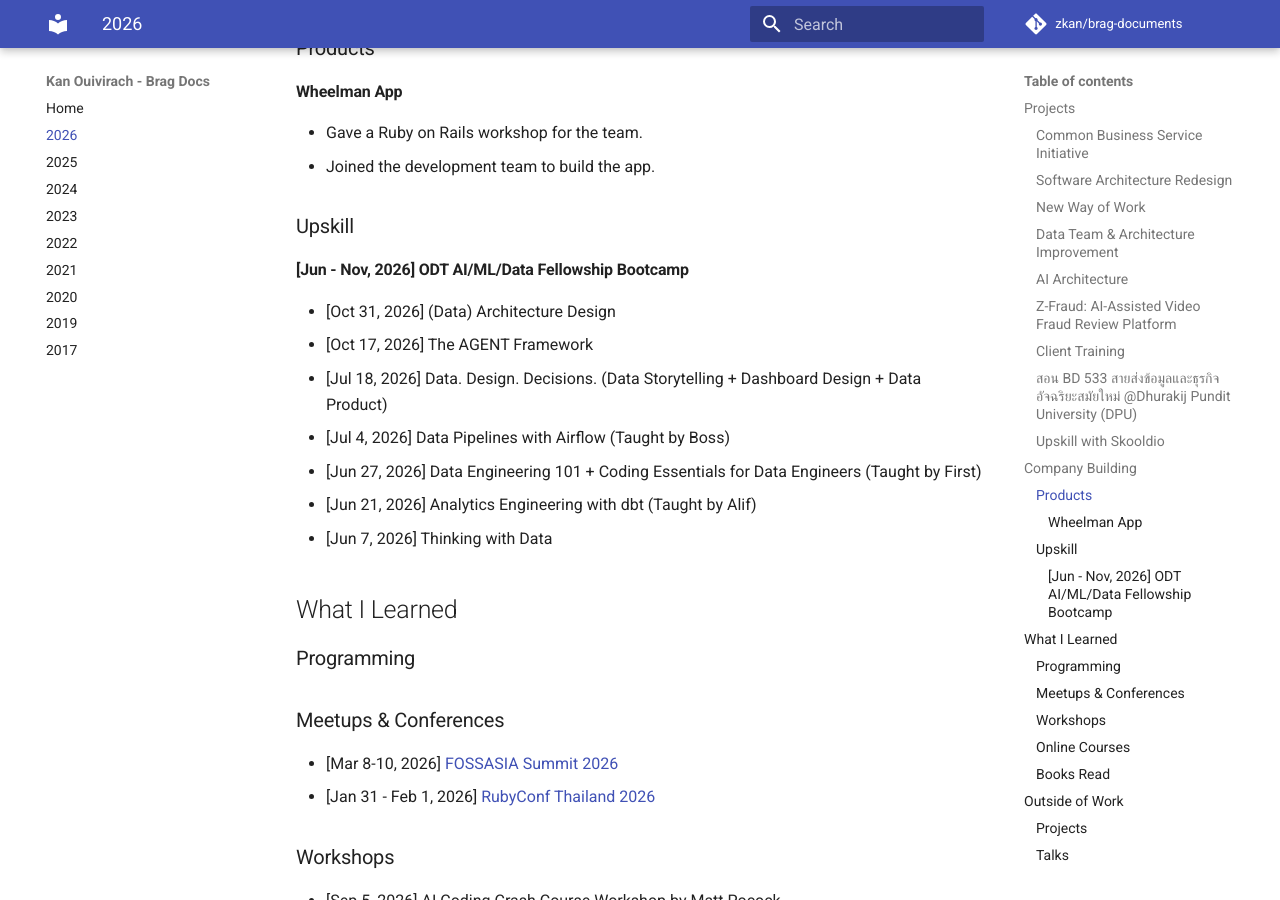
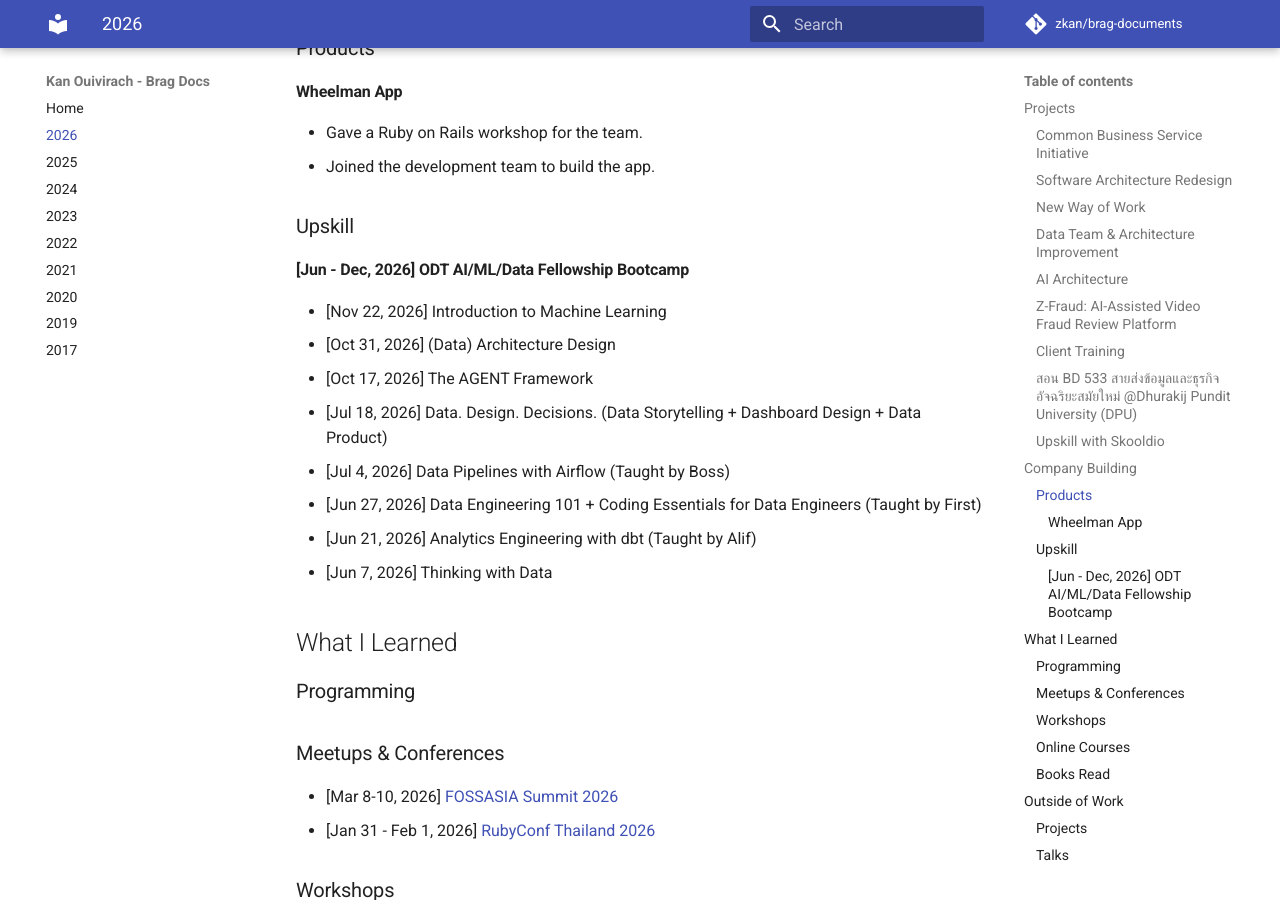
Before and after one commit to zkan/brag-documents, an MkDocs documentation site: the page built from docs/2026.md, in a window 1280 px wide and 900 px high, scrolled down 2458 px. Built offline with MkDocs 1.6.1 and Material for MkDocs 9.7.7, drawn with Linux system fonts in a browser that asks for light colours; comment, search, counter and statistics services are not loaded.

Commit message:
Add machine learning class

```diff
--- a/docs/2026.md
+++ b/docs/2026.md
@@ -94,8 +94,9 @@ Joined this project on Feb 12, 2026.
 
 ### Upskill
 
-#### [Jun - Nov, 2026] ODT AI/ML/Data Fellowship Bootcamp
+#### [Jun - Dec, 2026] ODT AI/ML/Data Fellowship Bootcamp
 
+* [Nov 22, 2026] Introduction to Machine Learning
 * [Oct 31, 2026] (Data) Architecture Design
 * [Oct 17, 2026] The AGENT Framework
 * [Jul 18, 2026] Data. Design. Decisions. (Data Storytelling + Dashboard Design + Data Product)
```
